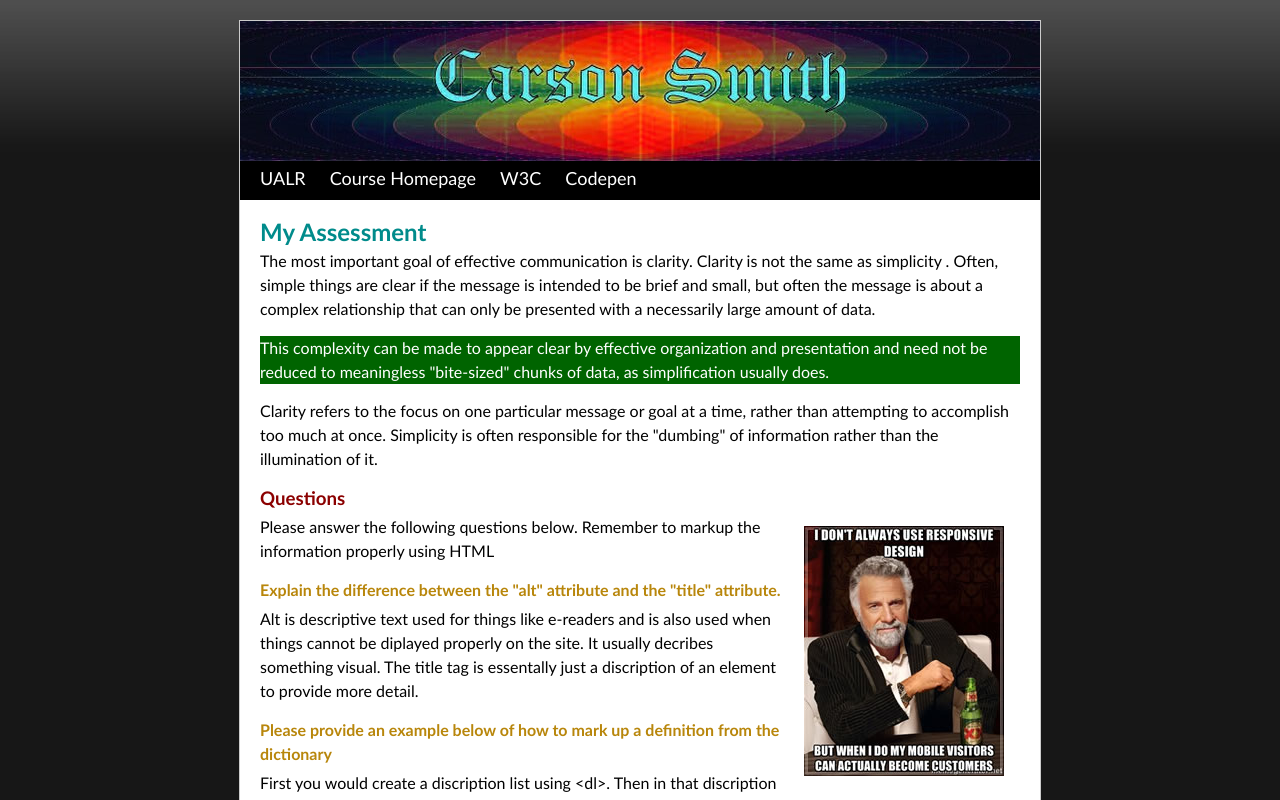
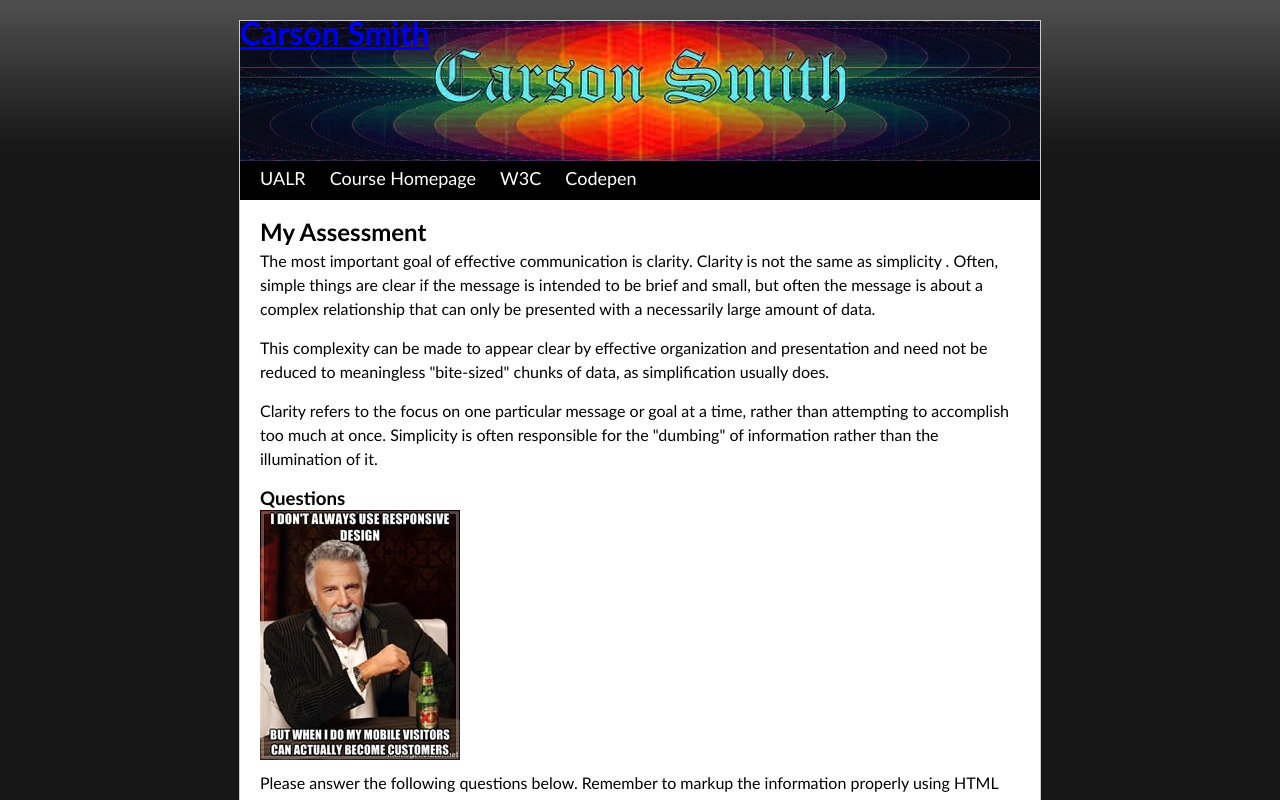
Before and after one commit to casmith18/ifsc-3342, a plain HTML site: page 1st_assignment_pre_assessment/index.html in a window 1280 px wide. Shown: the top 800 px of the page. Drawn offline with Linux system fonts and the light colour scheme.

Commit message:
actually fixed it this time

```diff
--- a/pre-assessment/index.html
+++ b/1st_assignment_pre_assessment/index.html
@@ -1,7 +1,7 @@
 <!doctype html>
 <html lang="en">
 <head>
-<link rel="stylesheet" href="assets/css/screen.css" media="screen">
+<link rel="stylesheet" href="pre-assessment/assets/css/screen.css" media="screen">
 <meta charset="UTF-8">
 <meta name="description" content="This is a skills pre-assessment for Mobile Web Development" /> <!-- Used to describe the content of the site/document -->
 <meta name="author" content="Carson Smith" /> <!-- Used to describe the author of the site/document -->
@@ -29,7 +29,7 @@
     <p class="alert">This complexity can be made to appear clear by effective organization and presentation and need not be reduced to meaningless "bite-sized" chunks of data, as simplification usually does. </p>
     <p>Clarity refers to the focus on one particular message or goal at a time, rather than attempting to accomplish too much at once. Simplicity is often responsible for the "dumbing" of information rather than the illumination of it.</p>
     <h3>Questions</h3>
-    <img src="assets/img/content-image2.jpg" alt="meme">
+    <img src="pre-assessment/assets/img/content-image2.jpg" alt="meme">
     <p>Please answer the following questions below. Remember to markup the information properly using HTML</p>
     <h4>Explain the difference between the &quot;alt&quot; attribute and the &quot;title&quot; attribute. </h4>
     <p>Alt is descriptive text used for things like e-readers and is also used when things cannot be diplayed properly on the site. It usually decribes something visual. The title tag is essentally just a discription of an element to provide more detail.</p>
@@ -47,19 +47,19 @@
 
   </div>
   <div id="footer">
-    <h6>&copy; 2023 Carson Smith | <a href="index.html">Back to top</a> <a href="assets/resources/validation-ImResizer.jpg" target="_blank">Validation</a></h6>
+    <h6>&copy; 2023 Carson Smith | <a href="index.html">Back to top</a> <a href="pre-assessment/assets/resources/validation-ImResizer.jpg" target="_blank">Validation</a></h6>
   </div>
 </div>
 </body>
 
 <style>
   body{
-    background-image:url("assets/img/bg-tile.jpg");
+    background-image:url("pre-assessment/assets/img/bg-tile.jpg");
     background-repeat: repeat-x;
   }
 
   #header{
-    background-image:url("assets/resources/header.jpg");
+    background-image:url("pre-assessment/assets/resources/header.jpg");
     width: 800px;
     height: 140px;
     cursor: pointer;
--- a/pre-assessment/assets/css/screen.css
+++ b/1st_assignment_pre_assessment/pre-assessment/assets/css/screen.css
@@ -1,6 +1,6 @@
-*{
+* {
 	margin: 0px;
-	padding: 0px; /* Both the margin and the padding being at 0px means there will be zero space between the content of the page */
+	padding: 0px;
 }
 body {
 	text-align: center;
@@ -8,10 +8,7 @@ body {
 	background-color: #171717;
 	font-size: 16px;
 	line-height: 1.5em;
-
 }
-
-
 #container {
 	max-width: 800px;
 	margin-right: auto;
@@ -20,11 +17,11 @@ body {
 	background-color: #FFF;
 	margin-top: 20px;
 	border: 1px solid #CCC;
-
 }
-
-
-
+#header {
+}
+#header h1 a {
+}
 #nav {
 	background-color: #000;
 }
@@ -61,8 +58,6 @@ body {
 #content p {
 	margin-top: 5px;
 	margin-bottom: 15px;
-
-
 }
 #footer {
 	background-color: #000;
@@ -74,52 +69,4 @@ body {
 	line-height: 25px;
 	margin-right: 20px;
 	margin-left: 20px;
-
 }
-
- .alert {
-  background-color: darkgreen;
-  color: white;
-
- }
-
-
- h2{
-	color: darkcyan;
-   }
-
-   h3{
-	 color: darkred ;
-   }
-
-   h4{
-	 color: darkgoldenrod;
-   }
-
-   h1{
-    width: 300px;
-    height: 75px;
-    background-image:url("assets/resources/header.jpg");
-    text-indent: 100%;
-    white-space: nowrap;
-    overflow: hidden;
- }
-
- dd{
-	margin-bottom: 1em;
-  }
-
-
-  dt{
-	font-weight: bold;
-   }
-
-   .question3 a:hover{
-	color: red;
-	}
-
-	img{
-		float: right;
-		border: 1rem;
-		margin: 1em;
-	  }
```
Also changed, not shown: index.html (+1 -1 lines), 1st_assignment_pre_assessment/pre-assessment/assets/img/bg-tile.jpg (renamed from pre-assessment/assets/img/bg-tile.jpg), 1st_assignment_pre_assessment/pre-assessment/assets/img/content-image2.jpg (renamed from pre-assessment/assets/img/content-image2.jpg), 1st_assignment_pre_assessment/pre-assessment/assets/resources/header.jpg (renamed from pre-assessment/assets/resources/header.jpg), 1st_assignment_pre_assessment/pre-assessment/assets/resources/validation-ImResizer.jpg (renamed from pre-assessment/assets/resources/validation-ImResizer.jpg), pre-assessment/assets/js/scrips.js (deleted).
